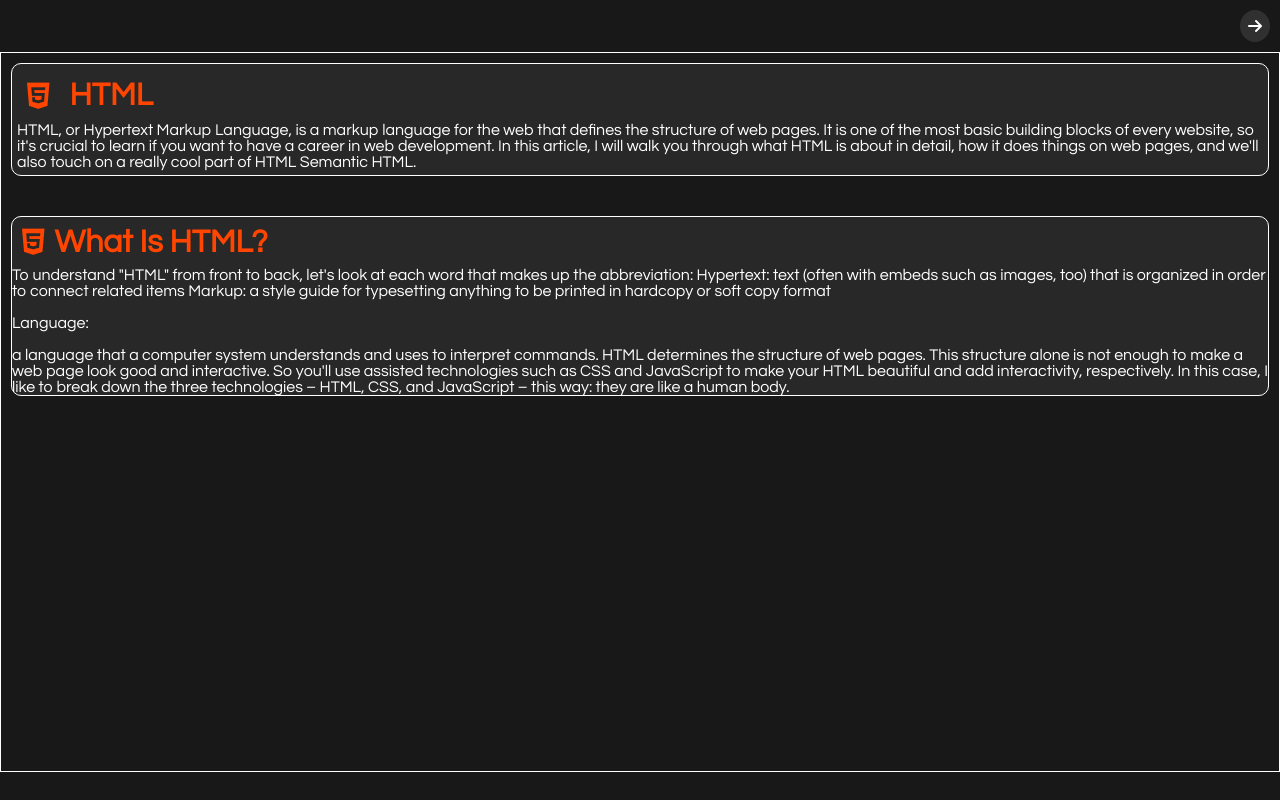
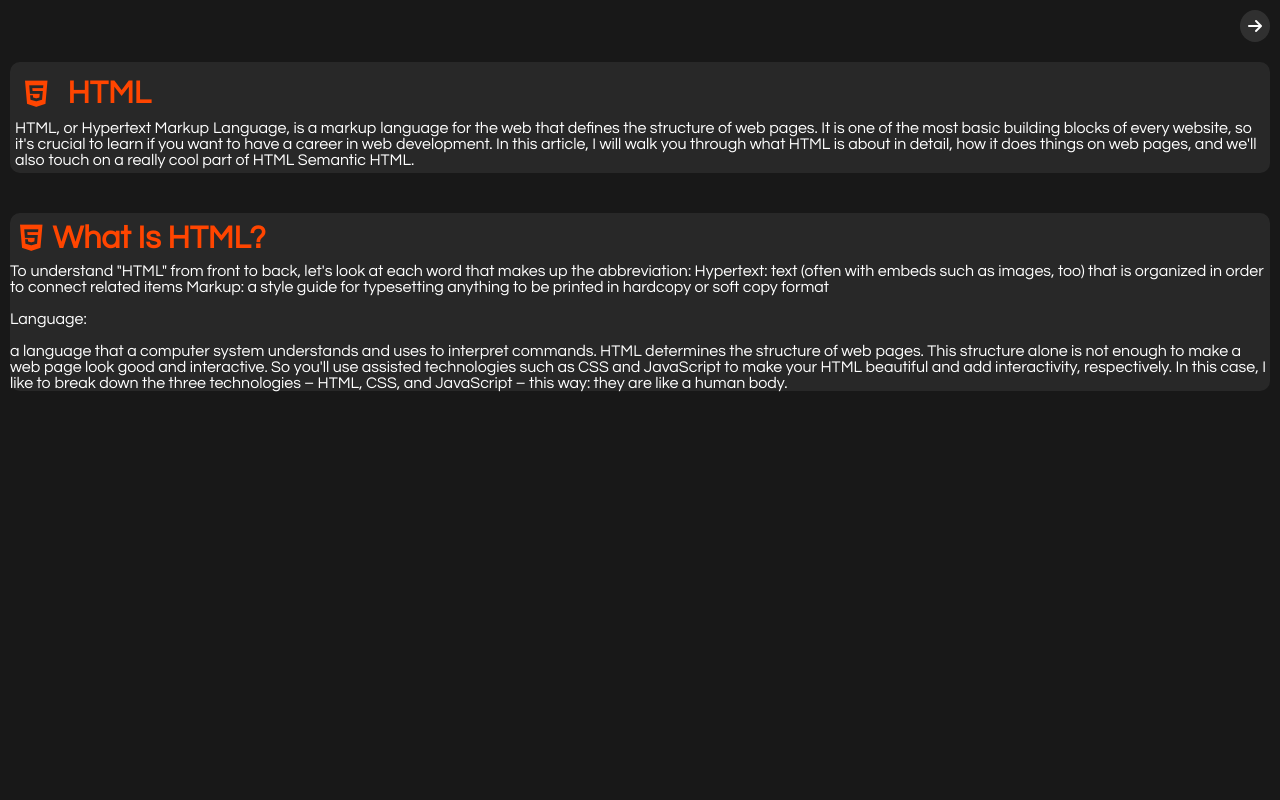
Before and after one commit to Hanse-html/Byel-Project, a plain HTML site: page htm.html in a window 1280 px wide. Drawn offline with Linux system fonts and the light colour scheme.

Commit message:
Update style.css

```diff
--- a/style.css
+++ b/style.css
@@ -103,7 +103,6 @@ body {
     padding: 10px;
     box-sizing: border-box;
     overflow: hidden;
-    border: 1px solid white;
 }
 .head {
     display: flex;
@@ -116,7 +115,6 @@ body {
     padding: 5px;
     margin-bottom:40;
     color: white;
-    border: 1px solid white;
 }
 .head i {
     margin: 10px;
@@ -143,7 +141,6 @@ body {
 }
 .col-4 {
     background-color: rgba(105, 105, 105, 0.2);
-    border: 1px solid white;
     margin-top: 40px;
     border-radius: 10px;
     color: white;
```
